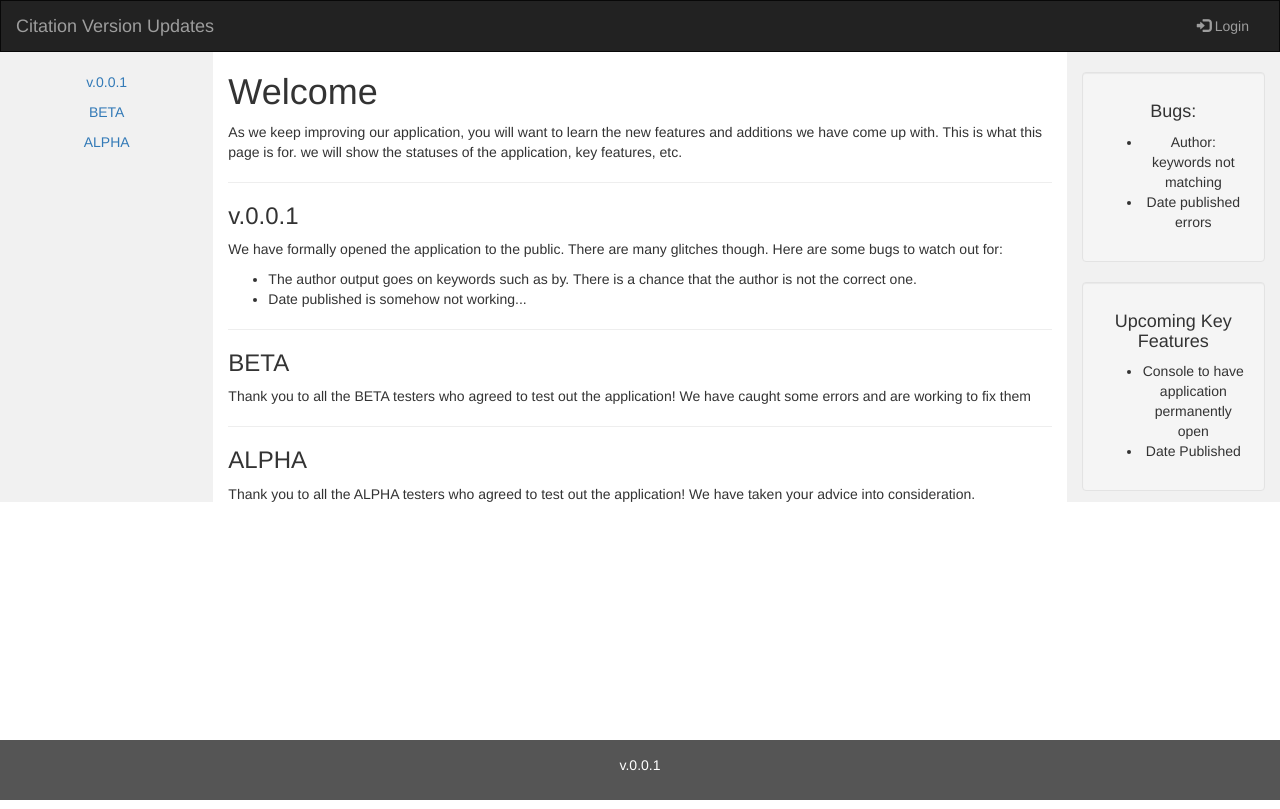
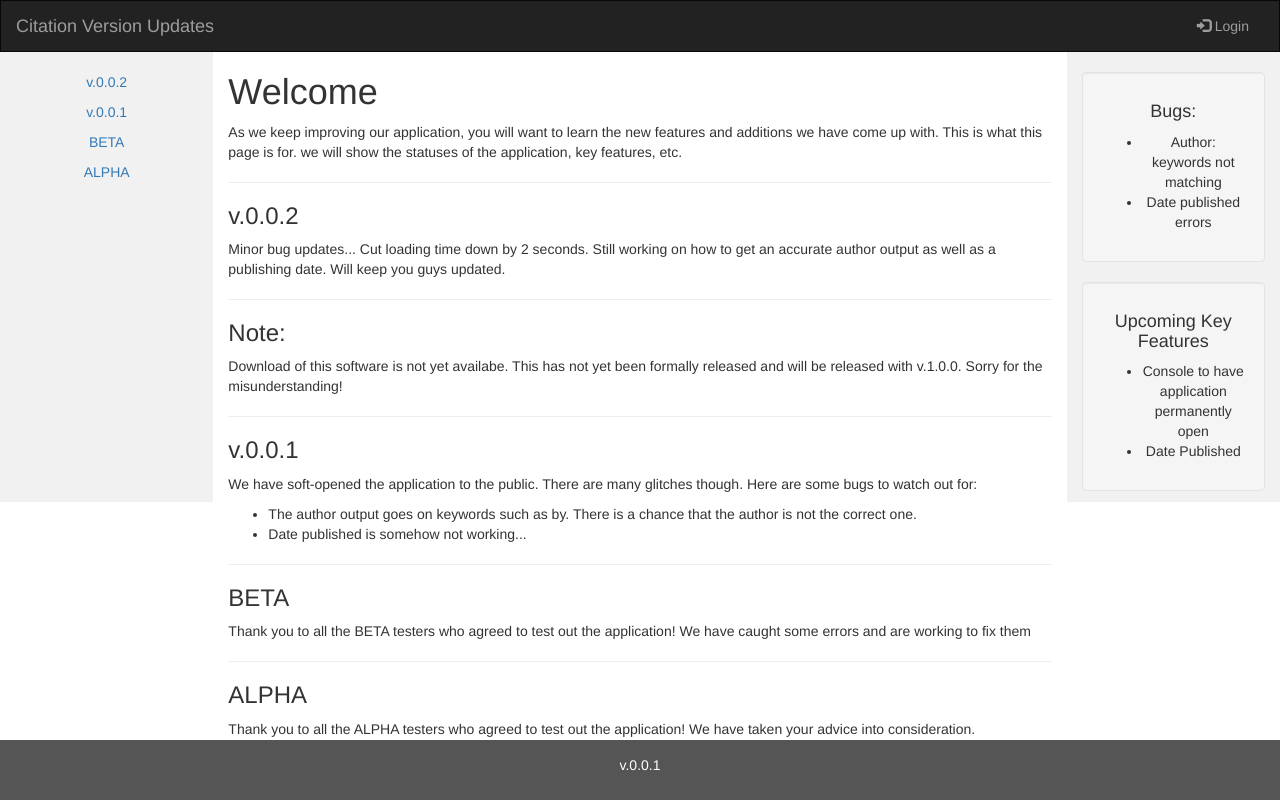
Before and after one commit to biancanev/citation, a plain HTML site: page application/index.html in a window 1280 px wide. Drawn offline with nearby package versions, Linux system fonts and the light colour scheme.

Commit message:
Update index.html

```diff
--- a/application/index.html
+++ b/application/index.html
@@ -12,6 +12,7 @@
     .navbar {
       margin-bottom: 0;
       border-radius: 0;
+      height: 100%;
     }
 
     /* Set height of the grid so .sidenav can be 100% (adjust as needed) */
@@ -67,17 +68,24 @@
 <div class="container-fluid text-center">
   <div class="row content">
     <div class="col-sm-2 sidenav flex-grow-1">
-      <p><a href="#">v.0.0.1</a></p>
-      <p><a href="#">BETA</a></p>
-      <p><a href="#">ALPHA</a></p>
+      <p><a href="version_0_0_2">v.0.0.2</a></p>
+      <p><a href="version_0_0_1">v.0.0.1</a></p>
+      <p><a href="beta">BETA</a></p>
+      <p><a href="alpha">ALPHA</a></p>
     </div>
     <div class="col-sm-8 text-left">
       <h1>Welcome</h1>
       <p>As we keep improving our application, you will want to learn the new features and additions we have come up with. This is what this page is for.
       we will show the statuses of the application, key features, etc.</p>
       <hr>
+      <h3 id="version_0_0_2">v.0.0.2</h3>
+      <p>Minor bug updates... Cut loading time down by 2 seconds. Still working on how to get an accurate author output as well as a publishing date. Will keep you guys updated.</p>
+      <hr>
+      <h3>Note:</h3>
+      <p>Download of this software is not yet availabe. This has not yet been formally released and will be released with v.1.0.0. Sorry for the misunderstanding!</p>
+      <hr>
       <h3 id="version_0_0_1">v.0.0.1</h3>
-      <p>We have formally opened the application to the public. There are many glitches though. Here are some bugs to watch out for:</p>
+      <p>We have soft-opened the application to the public. There are many glitches though. Here are some bugs to watch out for:</p>
       <ul>
       <li>The author output goes on keywords such as by. There is a chance that the author is not the correct one.</li>
       <li>Date published is somehow not working...</li>
```
